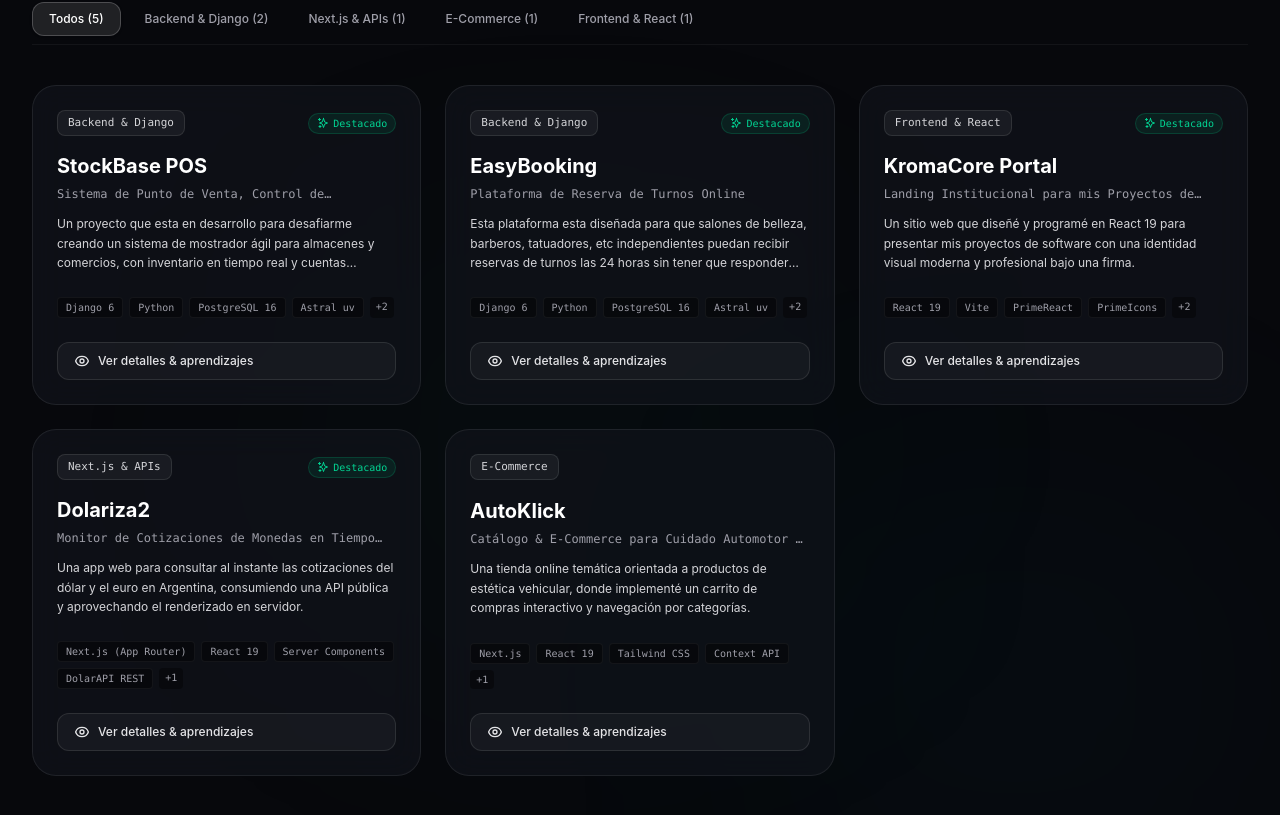
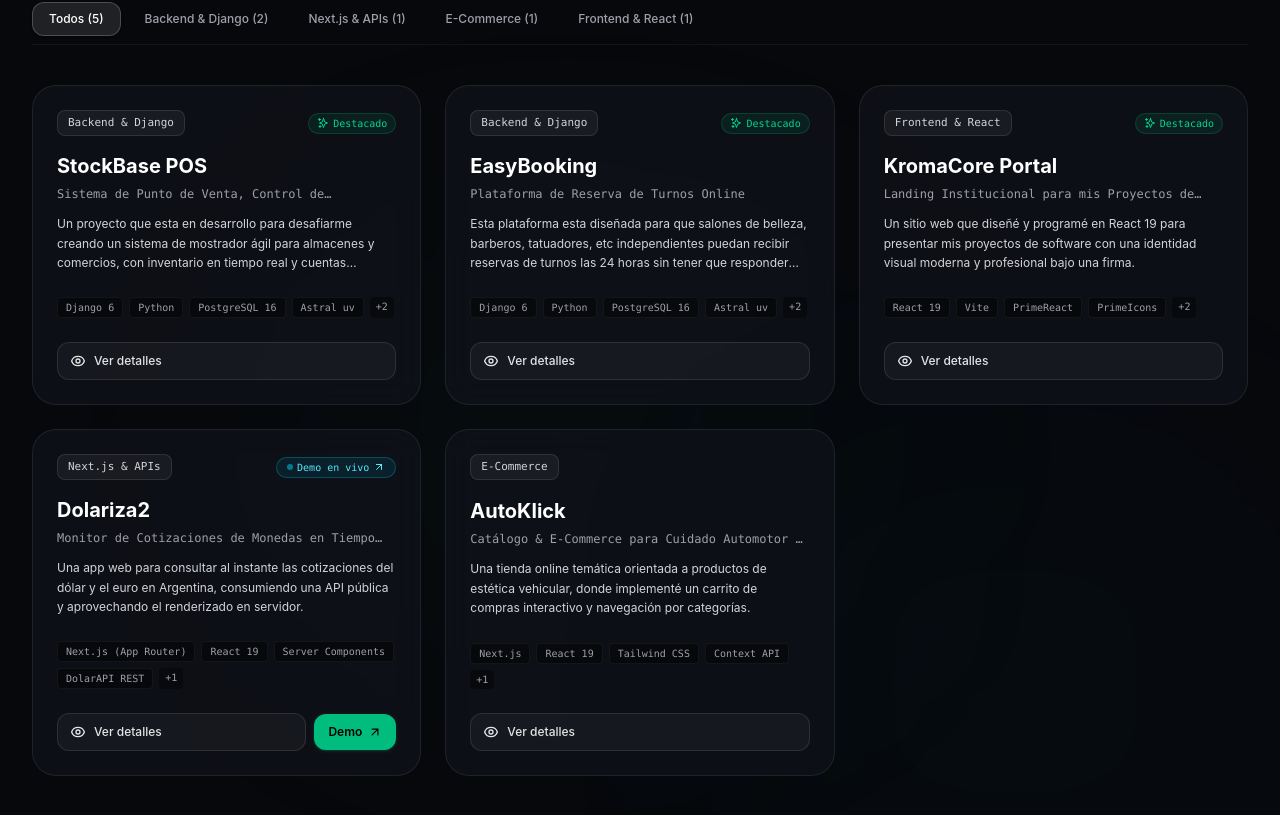
Before and after one commit to IvanDanielEscobar/portfolio, a Next.js app: page / in a window 1280 px wide. Shown: the part 2588-3403 px from the top of the page. Built offline with nearby package versions, Linux system fonts and the light colour scheme.

Commit message:
agregando demo de dolariza

```diff
--- a/src/components/ProjectModal.jsx
+++ b/src/components/ProjectModal.jsx
@@ -7,6 +7,7 @@ import {
   IconCpu,
   IconLayers,
   IconShield,
+  IconArrowUpRight,
 } from "./Icons";
 
 export default function ProjectModal({ project, onClose }) {
@@ -130,8 +131,24 @@ export default function ProjectModal({ project, onClose }) {
           </div>
         </div>
 
-        {/* Footer Note */}
+        {/* Footer Note & Demo Button */}
         <div className="mt-8 pt-5 border-t border-white/10 flex flex-col sm:flex-row items-center justify-between gap-3 text-xs text-zinc-400">
+          <div className="flex items-center gap-3 w-full sm:w-auto">
+            {project.demoUrl && (
+              <a
+                href={project.demoUrl}
+                target="_blank"
+                rel="noopener noreferrer"
+                className="w-full sm:w-auto inline-flex items-center justify-center gap-2 px-4 py-2.5 rounded-xl bg-emerald-500 hover:bg-emerald-400 text-black font-semibold text-xs transition-all shadow-md shadow-emerald-500/20 active:scale-95"
+              >
+                <span>Probar Aplicación en Vivo</span>
+                <IconArrowUpRight className="w-3.5 h-3.5" />
+              </a>
+            )}
+            <span className="font-mono text-zinc-400 hidden md:inline">
+              Proyecto de aprendizaje • Ivan Daniel Escobar
+            </span>
+          </div>
 
           <button
             type="button"
--- a/src/components/Projects.jsx
+++ b/src/components/Projects.jsx
@@ -3,7 +3,7 @@
 import { useState } from "react";
 import { projectsData } from "@/data/portfolioData";
 import ProjectModal from "./ProjectModal";
-import { IconArrowRight, IconEye, IconSparkles } from "./Icons";
+import { IconArrowRight, IconEye, IconSparkles, IconArrowUpRight } from "./Icons";
 
 export default function Projects() {
   const [activeCategory, setActiveCategory] = useState("all");
@@ -81,12 +81,27 @@ export default function Projects() {
                   {project.categoryLabel}
                 </span>
 
-                {project.featured && (
+                <div className="flex items-center gap-1.5">
+                  {project.demoUrl && (
+                    <a
+                      href={project.demoUrl}
+                      target="_blank"
+                      rel="noopener noreferrer"
+                      className="inline-flex items-center gap-1 text-[10px] font-mono text-cyan-300 bg-cyan-500/10 hover:bg-cyan-500/20 px-2.5 py-0.5 rounded-full border border-cyan-500/30 transition-colors"
+                      title="Ver aplicación en vivo en Netlify"
+                    >
+                      <span className="w-1.5 h-1.5 rounded-full bg-cyan-400 animate-pulse"></span>
+                      <span>Demo en vivo</span>
+                      <IconArrowUpRight className="w-3 h-3" />
+                    </a>
+                  )}
+                  {project.featured && !project.demoUrl && (
                     <span className="inline-flex items-center gap-1 text-[10px] font-mono text-emerald-400 bg-emerald-500/10 px-2 py-0.5 rounded-full border border-emerald-500/20">
                       <IconSparkles className="w-3 h-3" />
                       Destacado
                     </span>
                   )}
+                </div>
               </div>
 
               {/* Title & Description */}
@@ -120,16 +135,30 @@ export default function Projects() {
                   )}
                 </div>
 
-                {/* Card Action Button */}
+                {/* Card Action Buttons */}
+                <div className="flex items-center gap-2">
                   <button
                     type="button"
                     onClick={() => setSelectedProject(project)}
-                  className="w-full flex items-center justify-center gap-2 py-2.5 px-4 rounded-xl bg-white/[0.04] group-hover:bg-emerald-500/15 border border-white/10 group-hover:border-emerald-500/30 text-xs font-medium text-zinc-200 group-hover:text-emerald-300 transition-all"
+                    className="flex-1 flex items-center justify-center gap-2 py-2.5 px-3 rounded-xl bg-white/[0.04] group-hover:bg-emerald-500/15 border border-white/10 group-hover:border-emerald-500/30 text-xs font-medium text-zinc-200 group-hover:text-emerald-300 transition-all"
                   >
                     <IconEye className="w-4 h-4" />
-                  <span>Ver detalles & aprendizajes</span>
+                    <span>Ver detalles</span>
                     <IconArrowRight className="w-3.5 h-3.5 ml-auto opacity-0 group-hover:opacity-100 group-hover:translate-x-1 transition-all" />
                   </button>
+                  {project.demoUrl && (
+                    <a
+                      href={project.demoUrl}
+                      target="_blank"
+                      rel="noopener noreferrer"
+                      className="flex items-center justify-center gap-1.5 py-2.5 px-3.5 rounded-xl bg-emerald-500 hover:bg-emerald-400 text-black font-semibold text-xs transition-all shadow-sm shadow-emerald-500/20 active:scale-95 shrink-0"
+                      title="Abrir aplicación en vivo"
+                    >
+                      <span>Demo</span>
+                      <IconArrowUpRight className="w-3.5 h-3.5" />
+                    </a>
+                  )}
+                </div>
               </div>
             </article>
           ))}
--- a/src/data/portfolioData.js
+++ b/src/data/portfolioData.js
@@ -158,6 +158,7 @@ export const projectsData = [
     category: "fintech",
     categoryLabel: "Next.js & APIs",
     featured: true,
+    demoUrl: "https://dolariza2.netlify.app/",
     badges: ["Next.js (App Router)", "React 19", "Server Components", "DolarAPI REST", "Tailwind CSS"],
     summary:
       "Una app web para consultar al instante las cotizaciones del dólar y el euro en Argentina, consumiendo una API pública y aprovechando el renderizado en servidor.",
```
Also changed, not shown: 1 other file (tests, documents, lock files or other folders). Lines whose indentation alone changed are shown as unchanged.
